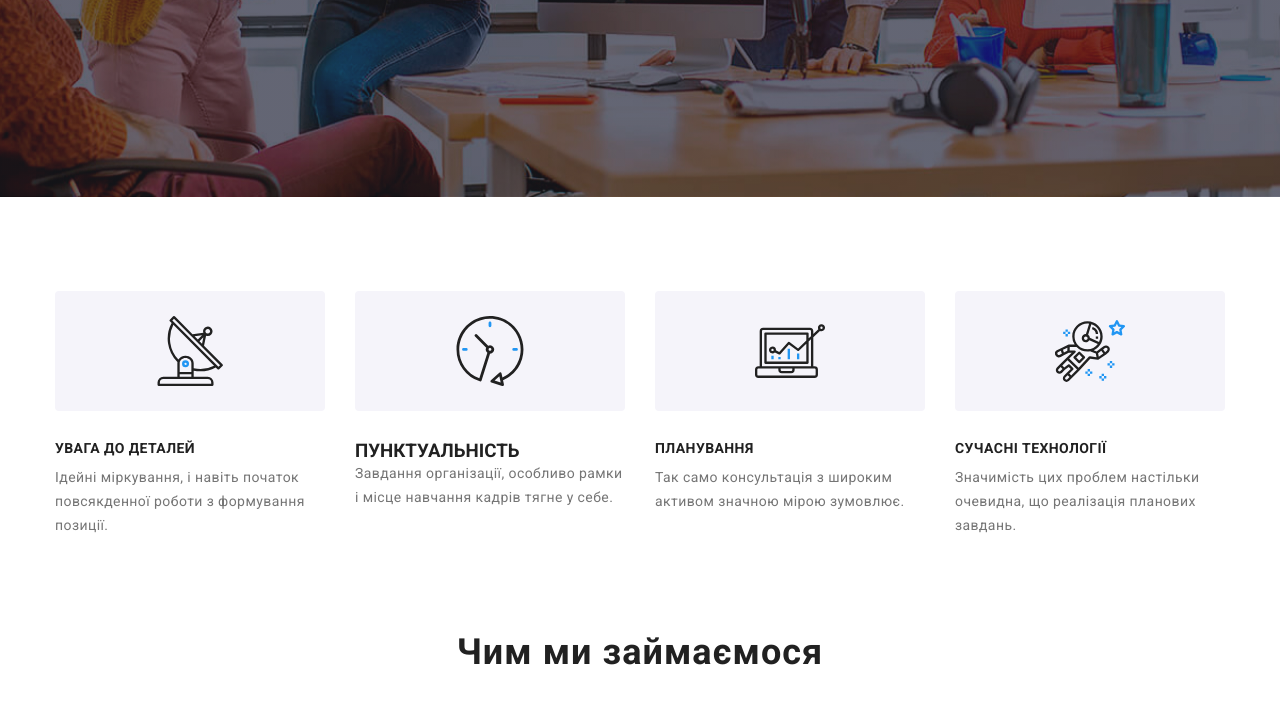
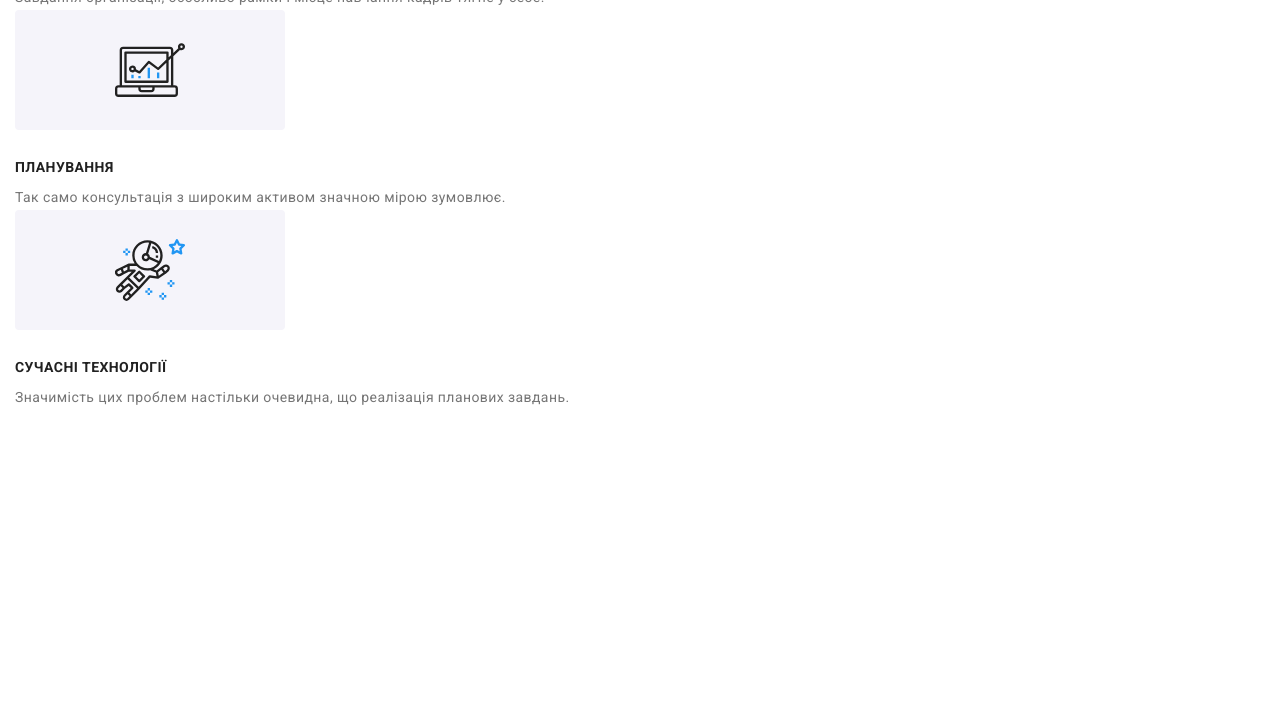
Before and after one commit to LysovMaxim/goit-markup-hw-08, a plain HTML site: page index.html in a window 1280 px wide. Shown: the part 484-1197 px from the top of the page. After the commit the page ends 988 px from the top, so only its background shows below. Drawn offline with nearby package versions, Linux system fonts and the light colour scheme.

Commit message:
Закоментував секції

```diff
--- a/index.html
+++ b/index.html
@@ -16,7 +16,7 @@
 </head>
 
 <body>
-  <header class="header">
+  <!-- <header class="header">
     <div class="container container-nav-link">
       <a href="#" class="nav-logo"><span class="nav-logo-title--color">Web</span>Studio</a>
       <nav class="navigation-link">
@@ -56,7 +56,7 @@
         <h1 class="title__header">Ефективні рішення для вашого бізнесу</h1>
         <button type="button" class="title__btn" data-modal-open>Замовити послугу</button>
       </div>
-    </section>
+    </section> -->
   <section class="benefits">
     <div class="container">
       <h2 class="caption">Наші переваги</h2>
@@ -78,7 +78,7 @@
               <use href="./images/icons.svg#icon-clock1"></use>
             </svg>
           </div>
-            <h3 class="ibenefits-list__tem-header">ПУНКТУАЛЬНІСТЬ</h3>
+          <h3 class="benefits-list__item-header">ПУНКТУАЛЬНІСТЬ</h3>
           <p class="benefits-list__text">
             Завдання організації, особливо рамки і місце навчання кадрів тягне у себе.
           </p>
@@ -106,7 +106,7 @@
       </ul>
     </div>
   </section>
-    <section class="works">
+  <!-- <section class="works">
       <div class="container">
         <h2 class="work">Чим ми займаємося</h2>
         <ul class="work-photo">
@@ -440,7 +440,7 @@
       </form>
     </div>
   </div>
-  <script src="./js/modal.js"></script>
+  <script src="./js/modal.js"></script> -->
 </body>
 
 </html>
--- a/sass/main/_benefits.scss
+++ b/sass/main/_benefits.scss
@@ -18,8 +18,8 @@
 }
 
 .benefits-list {
-  display: flex;
-  gap: 30px;
+  // display: flex;
+  // gap: 30px;
 }
 
 .benefits-list__icons {
--- a/sass/utils/_variables.scss
+++ b/sass/utils/_variables.scss
@@ -1,7 +1,7 @@
 :root {
-    --second-color: #FFFFFF;
-    --brend-color: #2F303A;
-    --background-team: #F5F4FA;
+  --second-color: #ffffff;
+  --brend-color: #2f303a;
+  --background-team: #f5f4fa;
   --color-item-tel-mail: #757575;
   --link-decoration: none;
   --point: none;
@@ -23,7 +23,7 @@ ul {
 }
 
 .container {
-    width: 1200px;
+  width: 100%;
   padding-left: 15px;
   padding-right: 15px;
   margin: 0 auto;
```
Also changed, not shown: css/main.css, css/main.min.css, 2 other files. Lines whose indentation alone changed are shown as unchanged.
